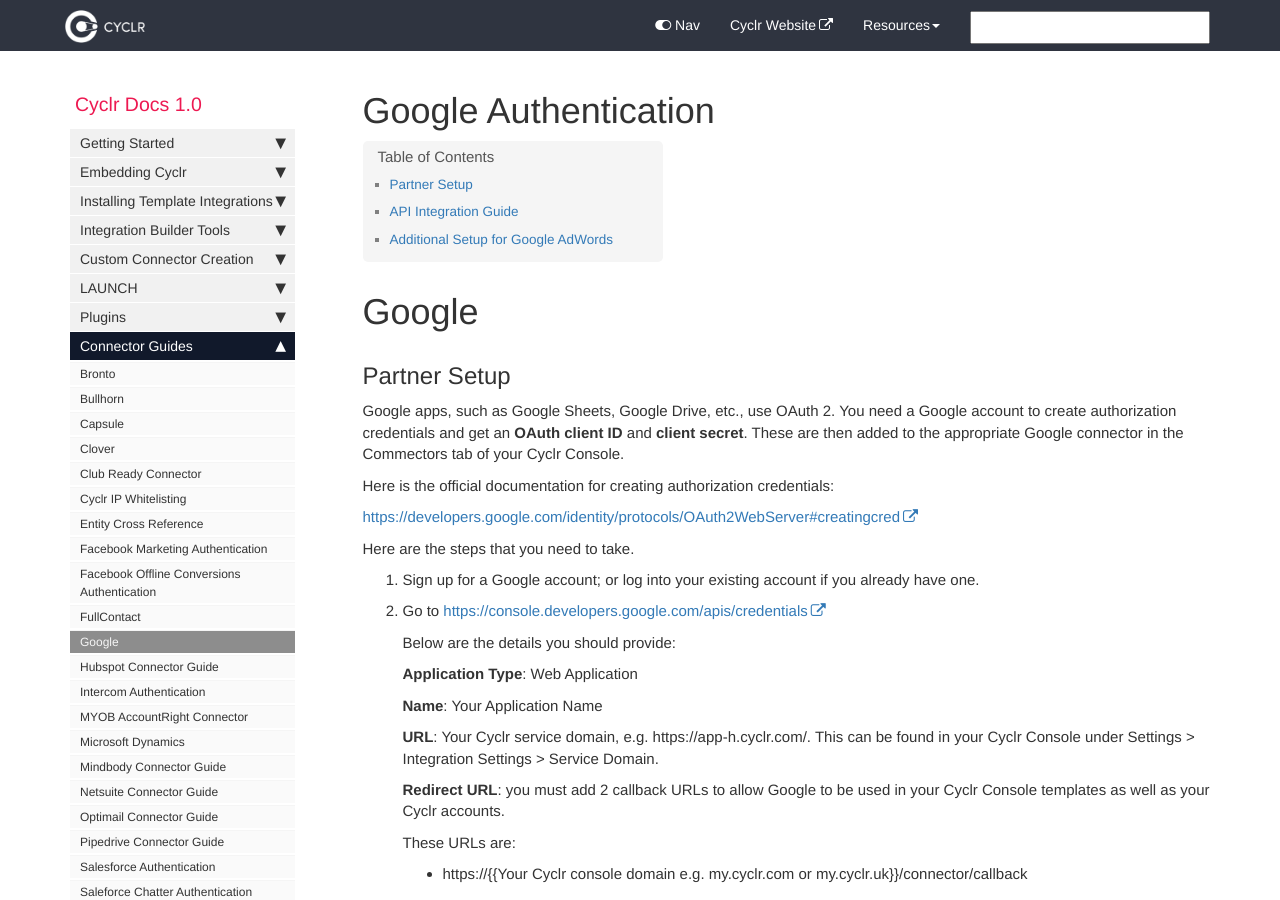
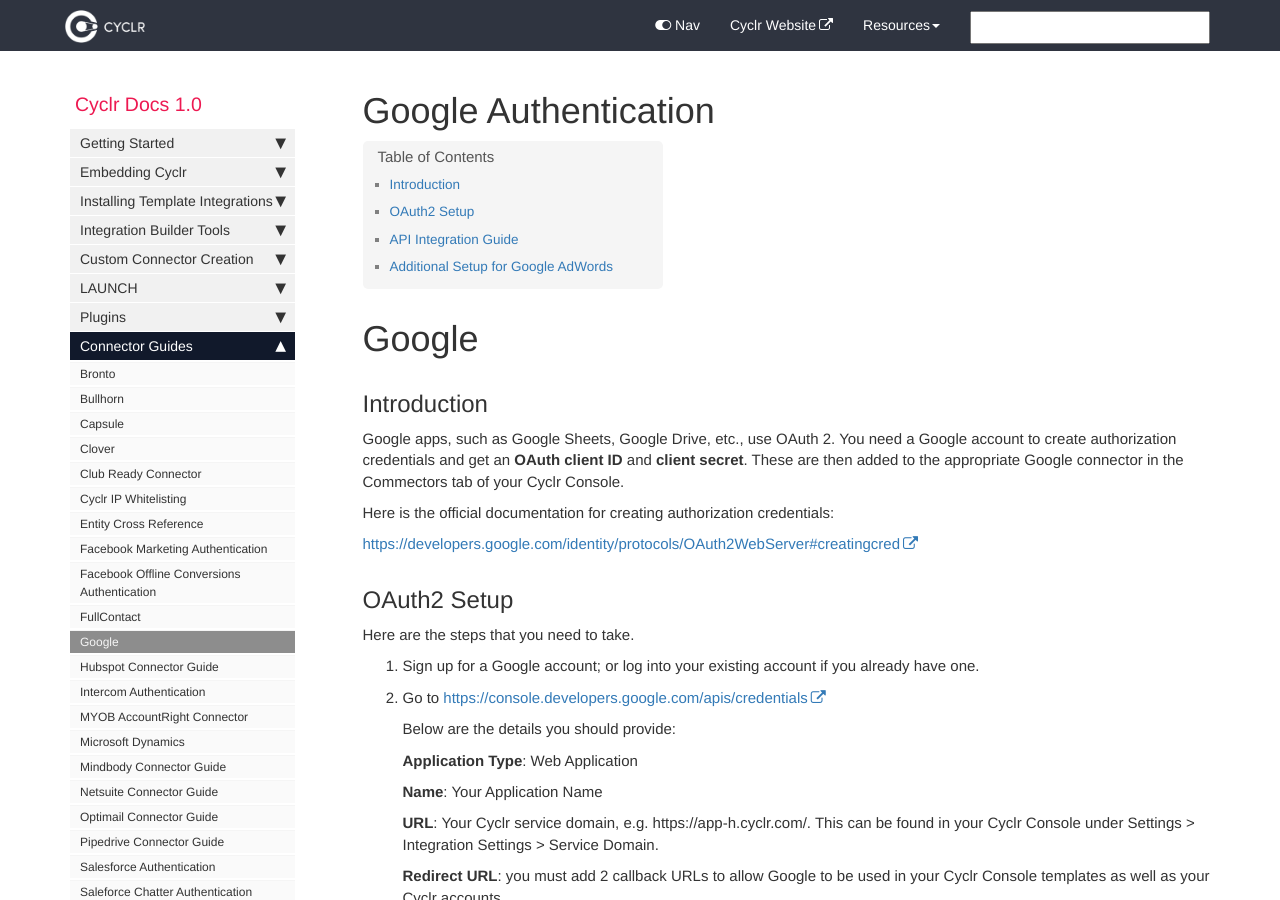
Before and after one commit to sneakysneak/docs, a Jekyll site: the page built from pages/connector-authentication/google.md, in a window 1280 px wide and 900 px high. Built offline with Jekyll 4.4.1, drawn with Linux system fonts in a browser that asks for light colours; nearby versions of some CDN libraries; comment, search, counter and statistics services are not loaded.

Commit message:
Update google.md

```diff
--- a/pages/connector-authentication/google.md
+++ b/pages/connector-authentication/google.md
@@ -7,14 +7,17 @@ tags: [connector]
 
 # Google #
 
-Partner Setup
--------------
+Introduction
+------------
 
 Google apps, such as Google Sheets, Google Drive, etc., use OAuth 2. You need a Google account to create authorization credentials and get an **OAuth client ID** and **client secret**.  These are then added to the appropriate Google connector in the Commectors tab of your Cyclr Console.
 
 Here is the official documentation for creating authorization credentials:
 
 [https://developers.google.com/identity/protocols/OAuth2WebServer#creatingcred](https://developers.google.com/identity/protocols/OAuth2WebServer#creatingcred)
+
+OAuth2 Setup
+------------
 
 Here are the steps that you need to take.
 
```
